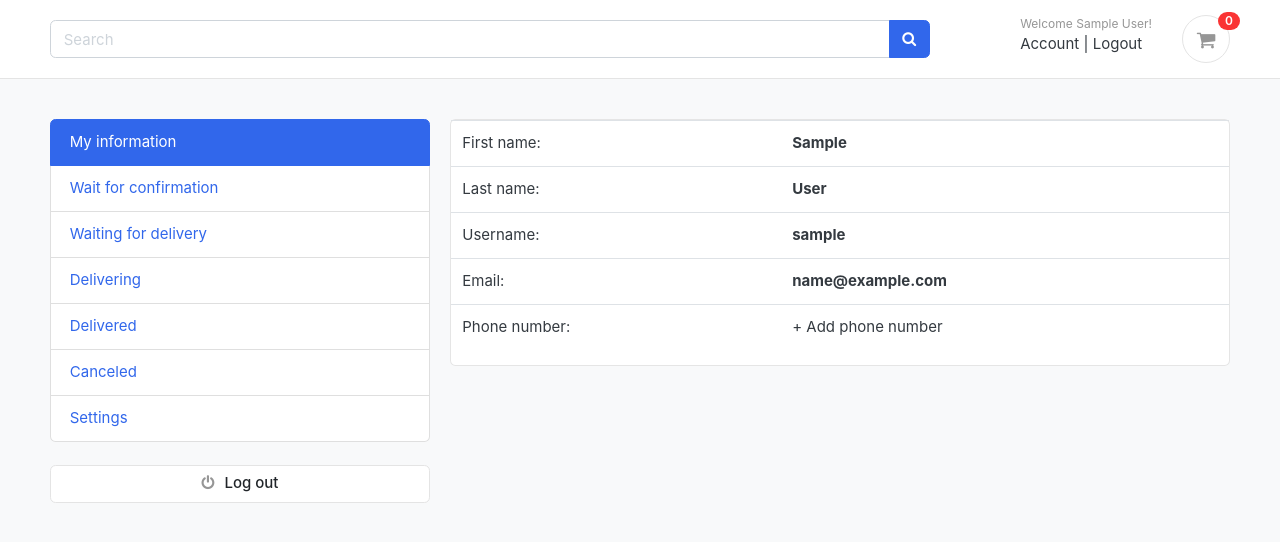
After one commit to dustinphamrepos/BestChoice, a Django app: page /accounts/account/ in a window 1280 px wide. The commit adds this page. Shown: the top 542 px of the page. Run offline with Django 4.2, Linux system fonts and the light colour scheme; the visitor is signed in with stand-in values (Sample User, id 1); data that the repository does not hold is empty; some libraries are stand-ins or nearby versions; some web fonts are replaced.

Commit message:
#17: Account page

```diff
--- a/accounts/urls.py
+++ b/accounts/urls.py
@@ -5,4 +5,5 @@ urlpatterns = [
   path('register/', views.register, name='register'),
   path('login/', views.login, name='login'),
   path('logout/', views.logout, name='logout'),
+  path('account/', views.account, name='account'),
 ]
--- a/accounts/views.py
+++ b/accounts/views.py
@@ -81,8 +81,14 @@ def login(request):
 
   return render(request, 'accounts/login.html', context=context)
 
-@login_required(login_url="login")
+@login_required(login_url='login')
 def logout(request):
   auth.logout(request)
   messages.success(request=request, message='You are logged out.')
   return redirect('home')
+
+@login_required(login_url='login')
+def account(request):
+  user = request.user
+  context = {'user': user}
+  return render(request, 'accounts/account.html', context=context)
--- /dev/null
+++ b/templates/accounts/account.html
@@ -0,0 +1,59 @@
+{% extends 'base.html' %}
+{% load static %}
+
+{% block content %}
+<section class="section-conten padding-y bg">
+    <div class="container">
+        {% include "includes/alerts.html" %}
+        <div class="row">
+            <aside class="col-md-4">
+                <ul class="list-group">
+                    <a class="list-group-item active" href="#">My information</a>
+                    <a class="list-group-item" href="#">Wait for confirmation</a>
+                    <a class="list-group-item" href="#">Waiting for delivery</a>
+                    <a class="list-group-item" href="#">Delivering</a>
+                    <a class="list-group-item" href="#">Delivered</a>
+                    <a class="list-group-item" href="#">Canceled</a>
+                    <a class="list-group-item" href="#">Settings</a>
+                </ul>
+                <br>
+                <a class="btn btn-light btn-block" href="{% url 'logout' %}"><i class="fa fa-power-off"></i><span class="text">Log out</span> </a>
+            </aside>
+            <main class="col-md-8">
+                <article class="card">
+                    <table class="table">
+                        <tbody>
+                          <tr>
+                            <td scope="row">First name:</td>
+                            <th>{{ user.first_name }}</th>
+                          </tr>
+                          <tr>
+                            <td scope="row">Last name:</td>
+                            <th>{{ user.last_name }}</th>
+                          </tr>
+                          <tr>
+                            <td scope="row"> Username:</td>
+                            <th>{{ user.username }}</th>
+                          </tr>
+                          <tr>
+                            <td scope="row">Email:</td>
+                            <th>{{ user.email }}</th>
+                          </tr>
+                          <tr>
+                            <td scope="row">Phone number:</td>
+                            {% if user.phone_number %}
+                                <th>{{ user.phone_number }}</th>
+                            {% else %}
+                                <td> + Add phone number </td>
+                            {% endif %}
+                          </tr>
+                        </tbody>
+                      </table>
+                </article>
+            </main>
+        </div>
+    </div>
+
+
+</section>
+{% endblock %}
--- a/templates/includes/navbar.html
+++ b/templates/includes/navbar.html
@@ -22,7 +22,8 @@
                         <div class="widget-header">
                             <small class="title text-muted">Welcome guest!</small>
                             <div>
-                                <a href="{% url 'login' %}">Log in</a> <span class="dark-transp"> | </span>
+                                <a href="{% url 'login' %}">Log in</a>
+                                <span class="dark-transp"> | </span>
                                 <a href="{% url 'register' %}"> Register</a>
                             </div>
                         </div>
@@ -30,6 +31,8 @@
                         <div class="widget-header">
                             <small class="title text-muted">Welcome {{ user.first_name }} {{ user.last_name }}!</small>
                             <div>
+                                <a href="{% url 'account' %}">Account</a>
+                                <span class="dark-transp"> | </span>
                                 <a href="{% url 'logout' %}">Logout</a>
                             </div>
                         </div>
```
